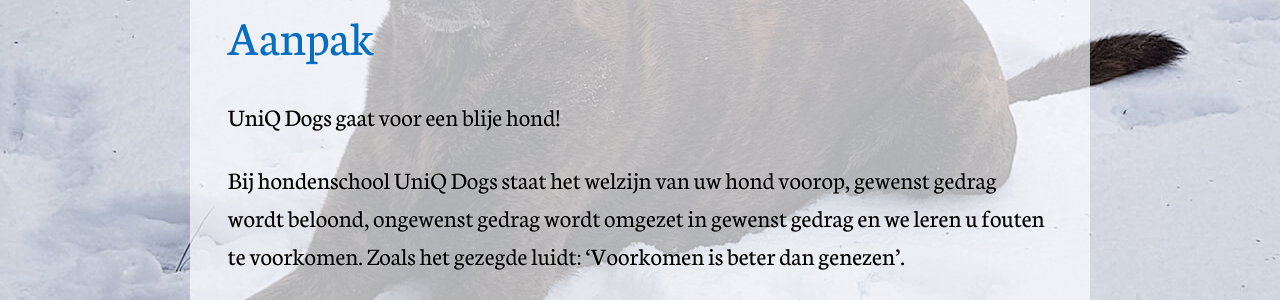
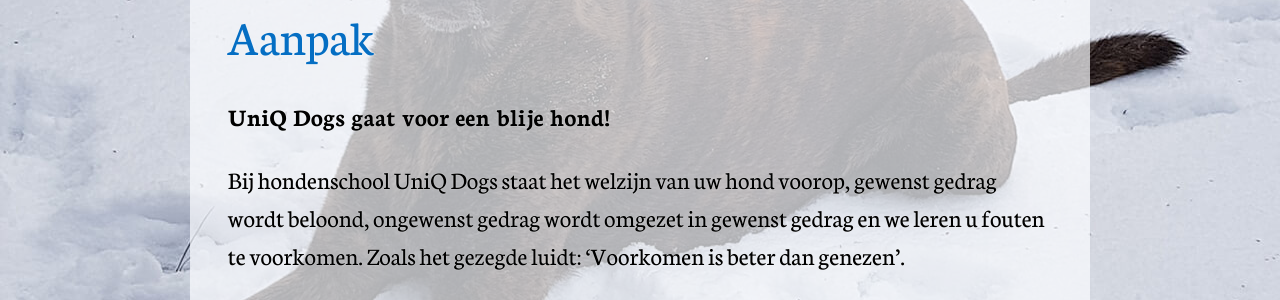
Before and after one commit to UniQdogs/info, a Jekyll site: the page built from pages/aanpak.md, in a window 1280 px wide. Shown: the part 368-668 px from the top of the page. Built offline with Jekyll 4.4.1, drawn with Linux system fonts in a browser that asks for light colours; nearby versions of some CDN libraries.

Commit message:
dikgedrukt

```diff
--- a/pages/aanpak.md
+++ b/pages/aanpak.md
@@ -7,7 +7,7 @@ background-align: left
 ---
 # Aanpak
 
-UniQ Dogs gaat voor een blije hond!
+**UniQ Dogs gaat voor een blije hond!**
 
 Bij hondenschool UniQ Dogs staat het welzijn van uw hond voorop, gewenst gedrag wordt beloond, ongewenst gedrag wordt omgezet in gewenst gedrag en we leren u fouten te voorkomen. Zoals het gezegde luidt: ‘Voorkomen is beter dan genezen’.
 
```
